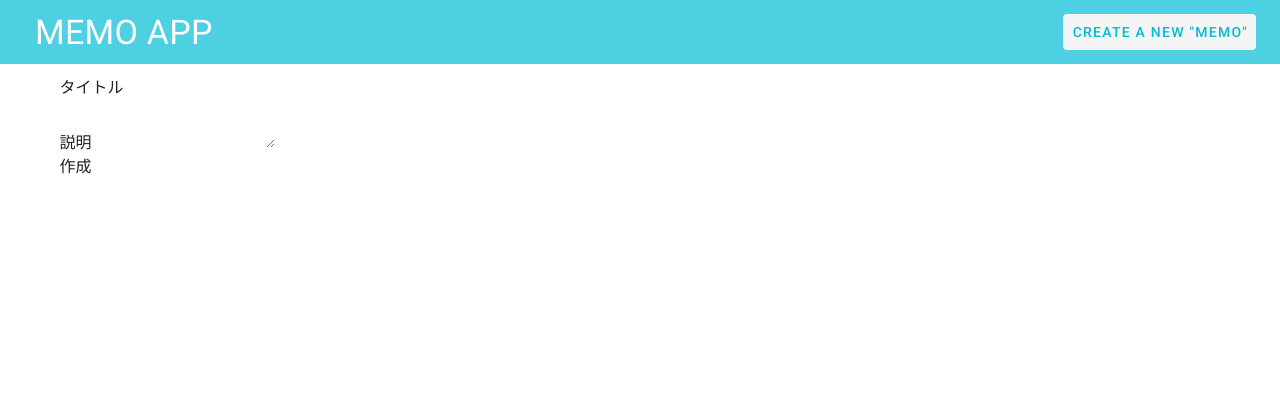
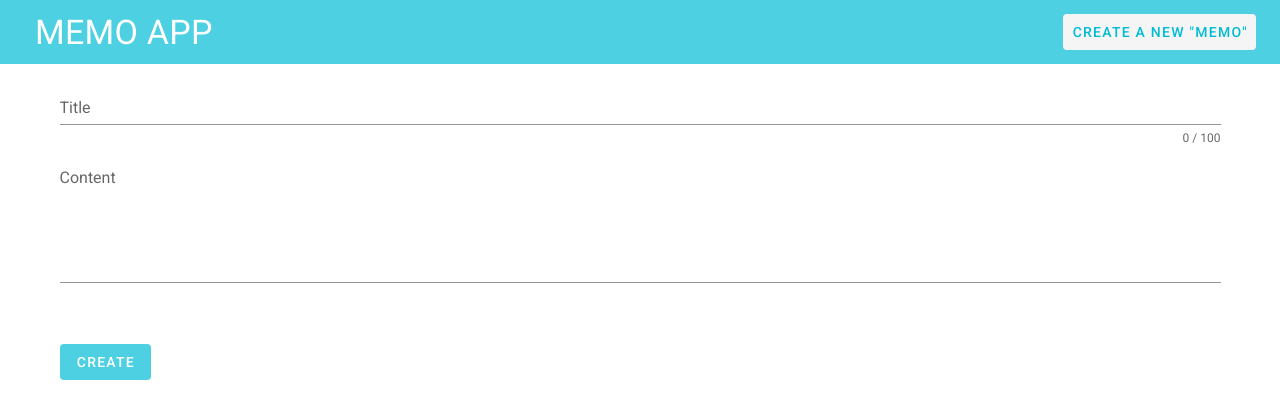
Before and after one commit to mizutama6/memo-app, a Vue app in the folder memo-view/: page /memo/create in a window 1280 px wide. Shown: the top 418 px of the page. Built offline with nearby package versions, Linux system fonts and the light colour scheme.

Commit message:
memo作成ページの実装

```diff
--- a/memo-view/src/views/Create.vue
+++ b/memo-view/src/views/Create.vue
@@ -1,17 +1,54 @@
 <template>
-  <div class="create">
-    <form method="POST">
-      <div class="">
-        <label for="">タイトル</label>
-        <input type="text">
-      </div>
+  <v-form ref="form" v-model="valid" lazy-validation @submit.prevent="sendData">
+    <v-text-field
+      v-model="title"
+      :counter="100"
+      label="Title"
+      :rules="titleRules"
+    ></v-text-field>
 
-      <div class="">
-        <label for="">説明</label>
-        <textarea></textarea>
-      </div>
+    <v-textarea
+      v-model="content"
+      label="Content"
+      :rules="contentRules"
+      auto-grow
+      required
+    ></v-textarea>
 
-      <button type="submit">作成</button>
-    </form>
-  </div>
+    <v-btn
+      depressed
+      color="cyan lighten-2 white--text"
+      type="submit"
+      class="my-10"
+      >create</v-btn
+    >
+  </v-form>
 </template>
+
+<script>
+export default {
+  data() {
+    return {
+      title: "",
+      titleRules: [
+        (v) => !!v || "Title is required",
+        (v) =>
+          (v && v.length <= 100) || "Title must be less than 100 characters",
+      ],
+      content: "",
+      contentRules: [(v) => !!v || "Content is required"],
+    };
+  },
+  methods: {
+    sendData() {
+      if (this.title.length === 0 || this.content.length === 0) {
+        alert("全ての項目を入力してください");
+        return;
+      } else {
+        alert("Sent Datas!");
+        this.$router.replace({ name: "Home" });
+      }
+    },
+  },
+};
+</script>
```
